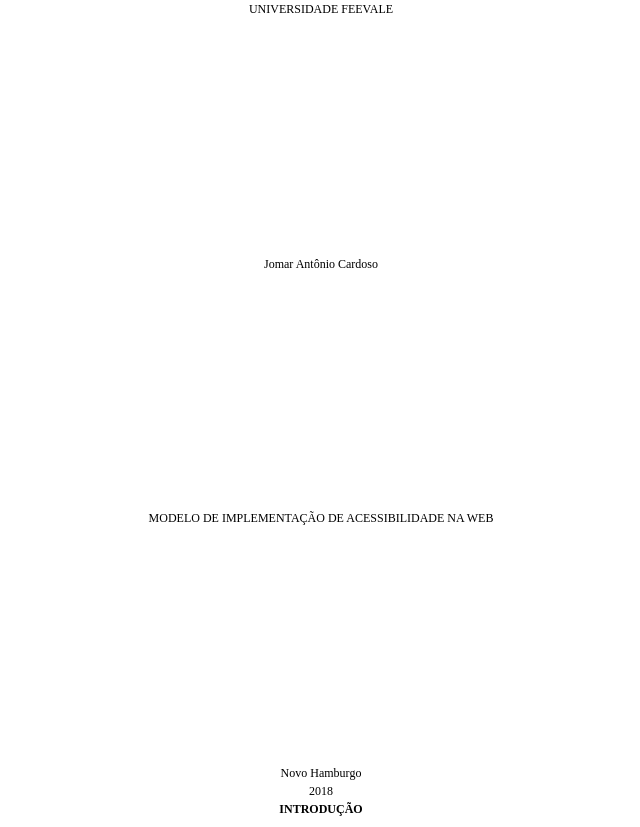
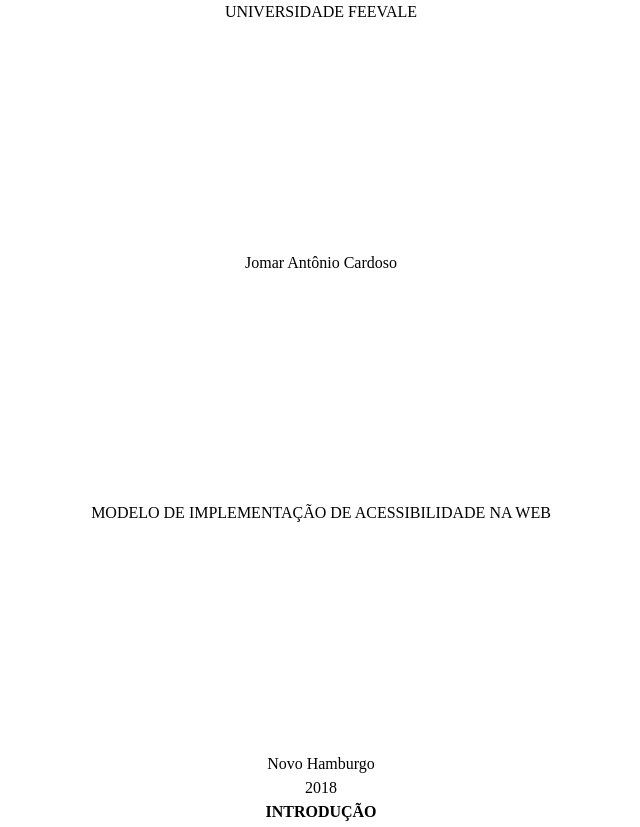
Before and after one commit to jomarcardoso/jo-ArticleBoilerplate, a Gatsby site: page /tcc in a window 1280 px wide. Shown: the top 827 px of the page, without its empty margins (319-959 px from the left). Built offline with nearby package versions, Linux system fonts and the light colour scheme; Gatsby itself is replaced by a stand-in of ours.

Commit message:
print size

```diff
--- a/src/css/print.css
+++ b/src/css/print.css
@@ -20,13 +20,15 @@
 }
 
 body {
-  font: 12px 'Times New Roman', Times, serif;
+  font: 12pt 'Times New Roman', Times, serif;
   color: #000;
   line-height: 1.5;
 }
 
 @page {
   size: A4;
+  /* size: 595px 842px; */
+  /* size: 210mm 297mm; */
   margin: 3cm 2cm 2cm 3cm;
 }
 
```
